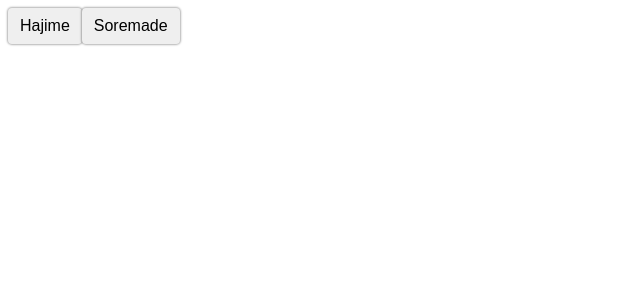
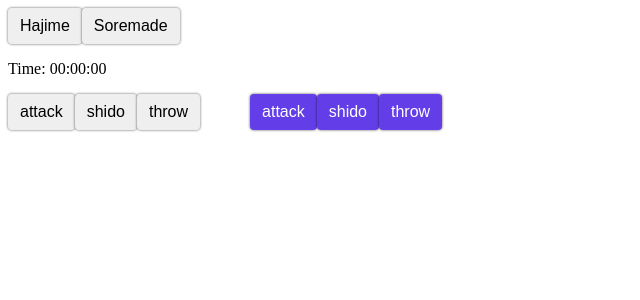
Before and after one commit to Amir-Naji/judo-referee-timeline, a React (Create React App) app: page / in a window 1280 px wide. Shown: the top 300 px of the page, without its empty margins (0-640 px from the left). Built offline with nearby package versions, Linux system fonts and the light colour scheme.

Commit message:
Added Stopwatch into it

```diff
--- a/src/components/Info.js
+++ b/src/components/Info.js
@@ -8,7 +8,7 @@ function Info({ side, action, startTime }) {
   }
 
   return <React.Fragment>
-    <div className={ side }>{side} {action} at : {elapsedTime}</div>
+    <div className={ side }>{side} <b>{action}</b> at : {elapsedTime}</div>
   </React.Fragment>;
 }
 
--- a/src/components/MainComponent.js
+++ b/src/components/MainComponent.js
@@ -1,25 +1,32 @@
 import React, {useState} from 'react'
 import Info from './Info'
 import Button from './Button';
+import StopWatch from './Timer';
 
 function MainComponent() {
 const [page, setPage] = useState([""]);
 const [startTime, setStartTime] = useState(null);
-const [timeDiff, setTimeDiff] = useState(null);
+const [isRunning, setIsRunning] = useState(false);
 
 function handleClick(side, action) {
+    if (startTime === null)
+    {
+      alert("First click on Hajime to start.");
+      return;
+    }
+
     setPage([...page, <Info side={side} action={action} startTime={startTime}/>]);
   }
 
   function startClick(){
-    console.log("here");
     setStartTime(Date.now());
-    setTimeDiff(null);
+    setIsRunning(true);
   }
 
   function endClick(){
     setStartTime(null);
-    setTimeDiff(null);
+    setIsRunning(false);
+    setPage([]);
   }
 
   return (
@@ -27,6 +34,19 @@ function handleClick(side, action) {
         <Button text="Hajime" onClick={() => startClick()}/>
         <Button text="Soremade" onClick={() => endClick()}/>
 
+        <StopWatch isRunning={isRunning}/>
+        <div className='rowC'>
+            <div className='margin'>
+                <Button color="white" text="attack" onClick={()=> handleClick("white", "attack")}/>
+                <Button color="white" text="shido" onClick={()=> handleClick("white", "shido")}/>
+                <Button color="white" text="throw" onClick={()=> handleClick("white", "throw")}/>
+            </div>
+            <div>
+                <Button color="blue" text="attack" onClick={()=> handleClick("blue", "attack")}/>
+                <Button color="blue" text="shido" onClick={()=> handleClick("blue", "shido")}/>
+                <Button color="blue" text="throw" onClick={()=> handleClick("blue", "throw")}/>
+            </div>
+        </div>
         <div>
             { page.map((str, index) => (
                     <div key={index} className="mb-2">{str}</div>
--- /dev/null
+++ b/src/components/Timer.js
@@ -0,0 +1,41 @@
+import React, { useState, useEffect } from "react";
+
+function StopWatch({ isRunning }) {
+  // state to store time
+  const [time, setTime] = useState(0);
+
+  useEffect(() => {
+    let intervalId;
+    if (isRunning) {
+      // setting time from 0 to 1 every 10 milisecond using javascript setInterval method
+      intervalId = setInterval(() => setTime(time + 1), 10);
+    }
+    else{
+        setTime(0);
+    }
+    return () => clearInterval(intervalId);
+  }, [isRunning, time]);
+
+  // Minutes calculation
+  const minutes = Math.floor((time % 360000) / 6000);
+
+  // Seconds calculation
+  const seconds = Math.floor((time % 6000) / 100);
+
+  // Milliseconds calculation
+  const milliseconds = time % 100;
+
+  return (
+    <div className="stopwatch-container">
+      <p className="stopwatch-time">
+        Time: {" "}
+        {minutes.toString().padStart(2, "0")}:
+        {seconds.toString().padStart(2, "0")}:
+        {milliseconds.toString().padStart(2, "0")}
+      </p>
+    </div>
+  );
+};
+
+
+export default StopWatch;
```
